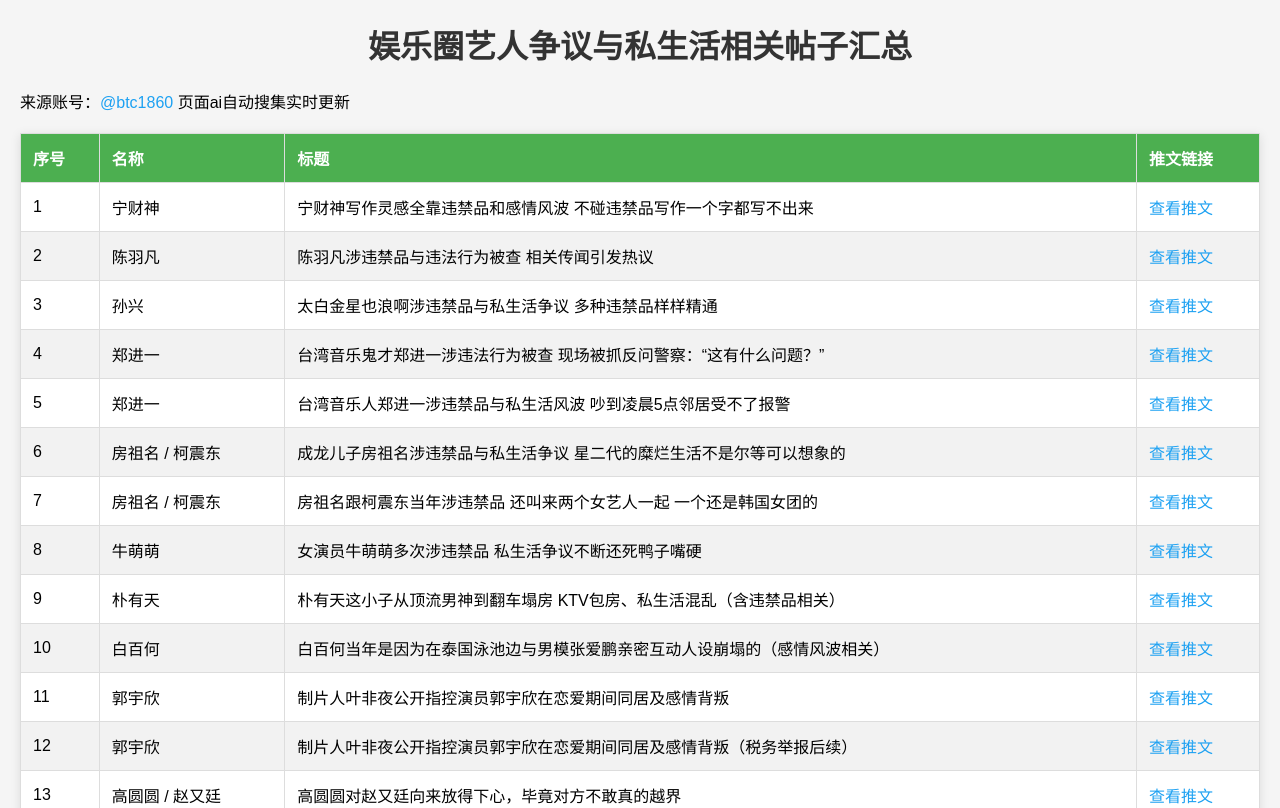
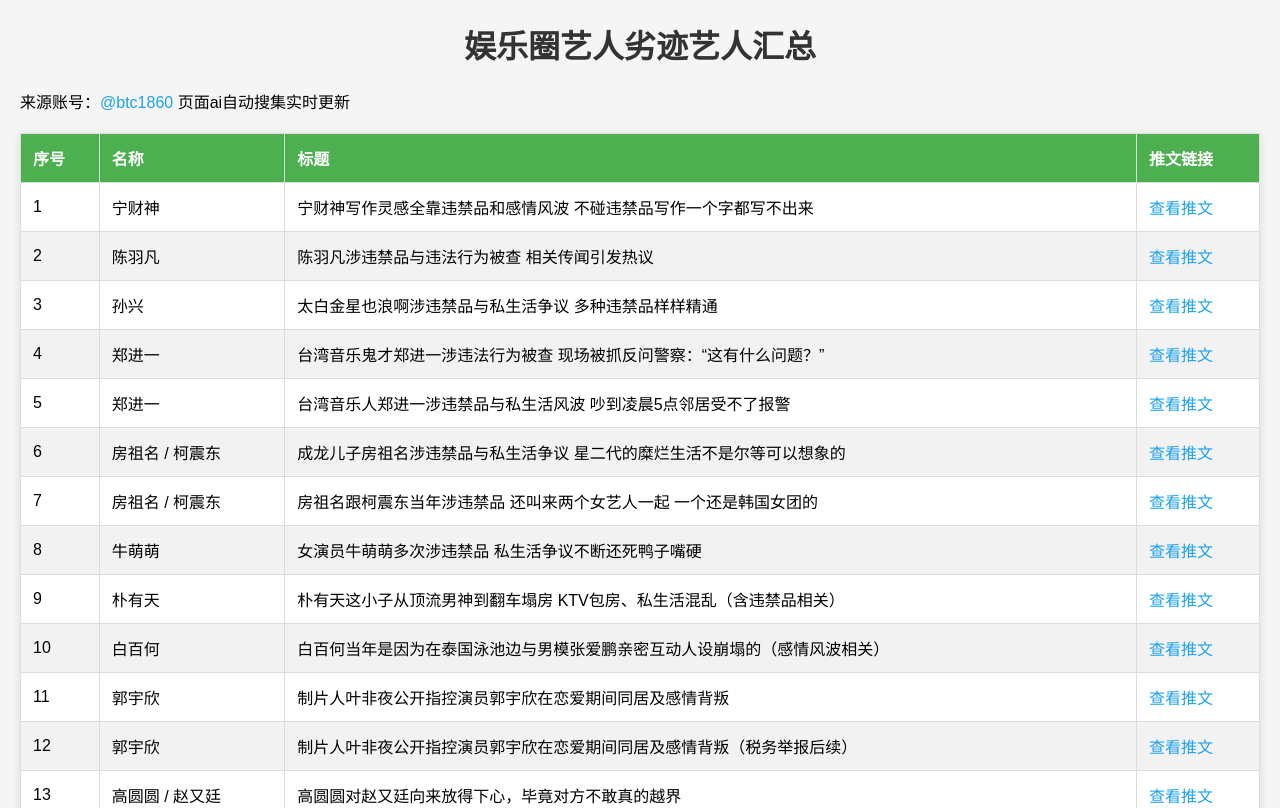
Before and after one commit to andehui/av2026, a plain HTML site: page li/index.html in a window 1280 px wide. Shown: the top 808 px of the page. Drawn offline with Linux system fonts and the light colour scheme.

Commit message:
Update index.html

```diff
--- a/li/index.html
+++ b/li/index.html
@@ -18,7 +18,7 @@
     </style>
 </head>
 <body>
-    <h1>娱乐圈艺人争议与私生活相关帖子汇总</h1>
+    <h1>娱乐圈艺人劣迹艺人汇总</h1>
     <p>来源账号：<a href="https://x.com/btc1860" target="_blank">@btc1860</a> 页面ai自动搜集实时更新</p>
 
   <script async src="https://pagead2.googlesyndication.com/pagead/js/adsbygoogle.js?client=ca-pub-1805477885216561"
```
